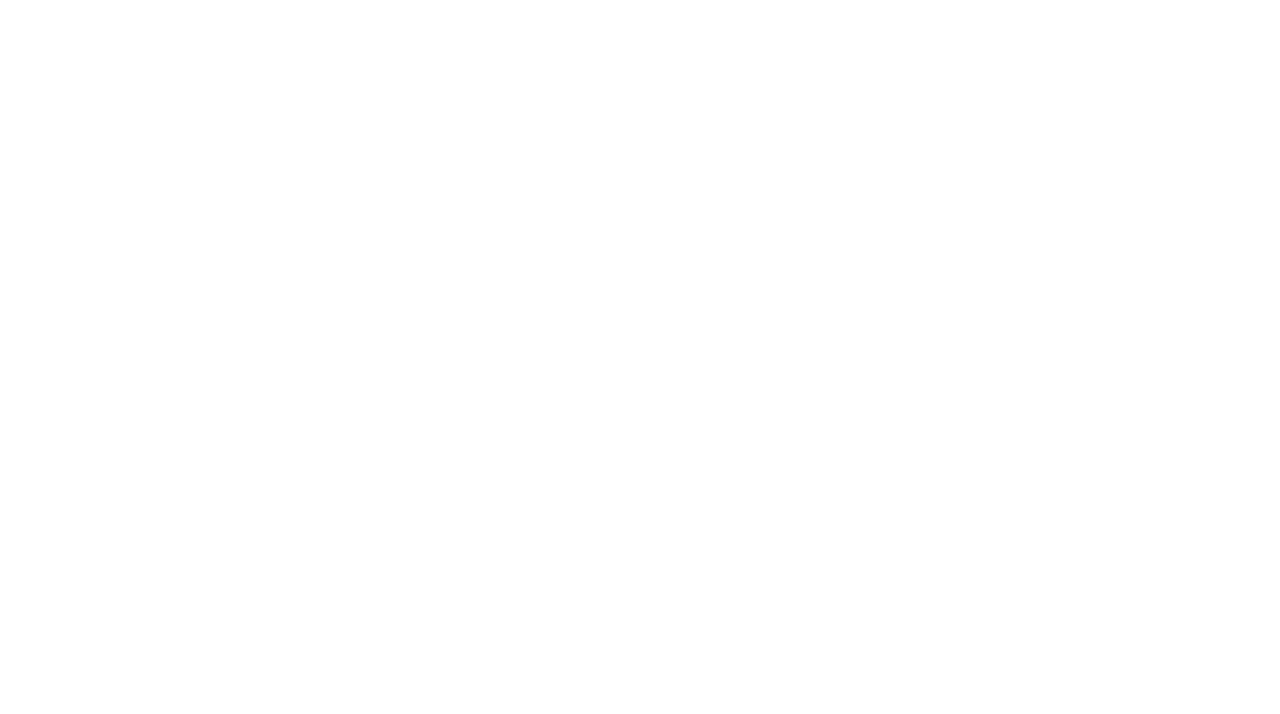
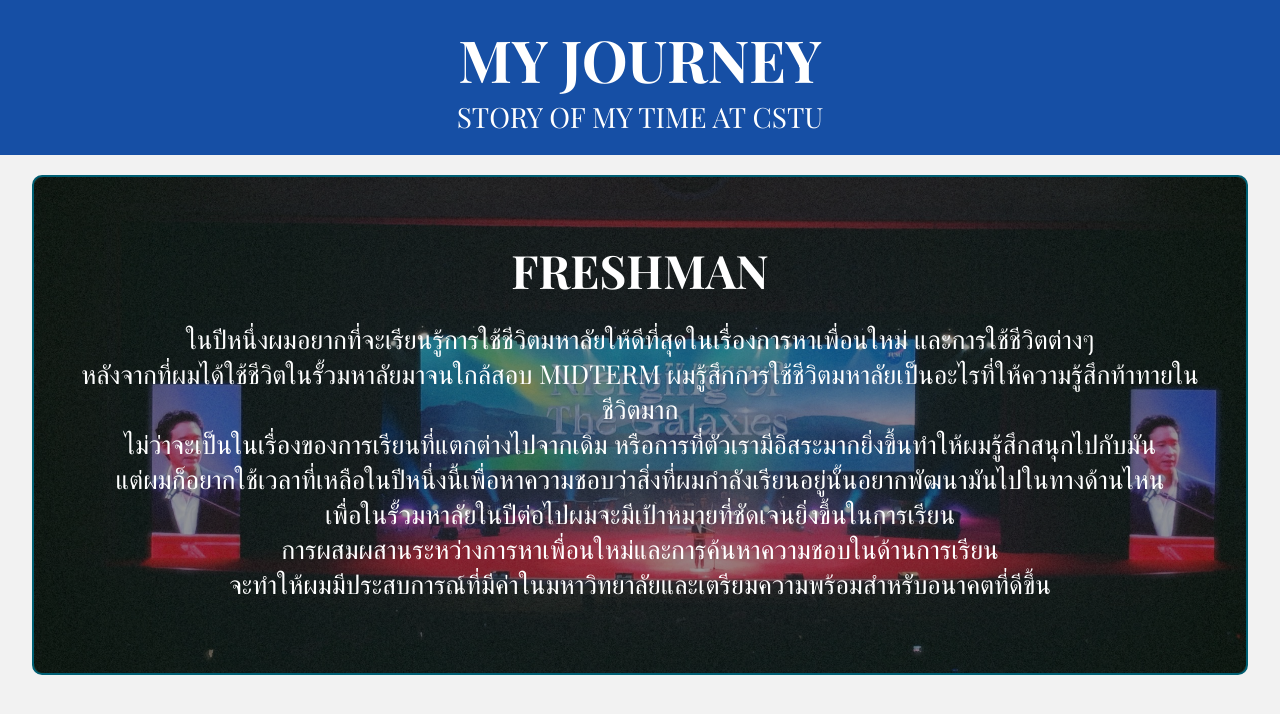
Before and after one commit to SuphanatKaenthao/6709616905_MyCSTUStory, a plain HTML site: page myjourney.html in a window 1280 px wide. Drawn offline with nearby package versions, Linux system fonts and the light colour scheme; a web font is replaced by a local one.

Commit message:
add 1yers

```diff
--- a/myjourney.html
+++ b/myjourney.html
@@ -1,12 +1,31 @@
 <!DOCTYPE html>
-<html lang="en">
+<html lang="th">
 <head>
     <meta charset="UTF-8">
     <meta name="viewport" content="width=device-width, initial-scale=1.0">
-    <title>my journey</title>
+    <title>My Journey</title>
+    <link rel="stylesheet" href="stylejourney.css">
 </head>
+<body>
+    <header class="header">
+        <h1>MY JOURNEY</h1>
+        <p>STORY OF MY TIME AT CSTU</p>
+    </header>
 
-<body>
+    <section class="year-info">
+        <div class="year-card">
+            <h2>FRESHMAN</h2>
+            <p>
+                ในปีหนึ่งผมอยากที่จะเรียนรู้การใช้ชีวิตมหาลัยให้ดีที่สุดในเรื่องการหาเพื่อนใหม่ และการใช้ชีวิตต่างๆ<br>
+                หลังจากที่ผมได้ใช้ชีวิตในรั้วมหาลัยมาจนใกล้สอบ MIDTERM ผมรู้สึกการใช้ชีวิตมหาลัยเป็นอะไรที่ให้ความรู้สึกท้าทายในชีวิตมาก<br>
+                ไม่ว่าจะเป็นในเรื่องของการเรียนที่แตกต่างไปจากเดิม หรือการที่ตัวเรามีอิสระมากยิ่งขึ้นทำให้ผมรู้สึกสนุกไปกับมัน<br>
+                แต่ผมก็อยากใช้เวลาที่เหลือในปีหนึ่งนี้เพื่อหาความชอบว่าสิ่งที่ผมกำลังเรียนอยู่นั้นอยากพัฒนามันไปในทางด้านไหน <br>
+                เพื่อในรั้วมหาลัยในปีต่อไปผมจะมีเป้าหมายที่ชัดเจนยิ่งขึ้นในการเรียน<br>
+                การผสมผสานระหว่างการหาเพื่อนใหม่และการค้นหาความชอบในด้านการเรียน <br>
+                จะทำให้ผมมีประสบการณ์ที่มีค่าในมหาวิทยาลัยและเตรียมความพร้อมสำหรับอนาคตที่ดีขึ้น
+            </p>
+        </div>
+    </section>
 
 </body>
 </html>
--- /dev/null
+++ b/stylejourney.css
@@ -0,0 +1,82 @@
+@import url('https://fonts.googleapis.com/css2?family=Playfair+Display:ital,wght@0,400..900;1,400..900&display=swap');
+
+* {
+    margin: 0;
+    padding: 0;
+    box-sizing: border-box;
+}
+
+body {
+    font-family: "Playfair Display", serif;
+    background-color: #f2f2f2;
+    color: #333;
+}
+
+.header {
+    background-color: #164fa5;
+    padding: 20px;
+    text-align: center;
+    color: white;
+}
+
+.header h1 {
+    font-size: 58px;
+}
+
+.header p {
+    font-size: 28px;
+}
+
+.year-info {
+    display: flex;
+    justify-content: center;
+    margin: 20px 0;
+}
+
+.year-card {
+    background-image: url('resources/1year.jpg');
+    background-size: cover;
+    background-position: center;
+    border: 2px solid #005f73;
+    border-radius: 10px;
+    padding: 20px;
+    width: 95%;
+    height: 500px;
+    margin: 0 auto;
+    text-align: center;
+    display: flex;
+    flex-direction: column;
+    justify-content: center;
+    align-items: center;
+    color: white;
+    position: relative;
+}
+
+.year-card::before {
+    content: "";
+    position: absolute;
+    top: 0;
+    left: 0;
+    right: 0;
+    bottom: 0;
+    background-color: rgba(0, 0, 0, 0.4);
+    border-radius: 10px;
+    z-index: 1;
+}
+
+.year-card h2, .year-card p {
+    position: relative;
+    z-index: 2;
+}
+
+.year-card h2 {
+    font-size: 46px;
+    margin-bottom: 10px;
+}
+
+.year-card p {
+    font-size: 26px;
+    padding: 10px;
+    border-radius: 5px;
+    text-align: center;
+}
```
